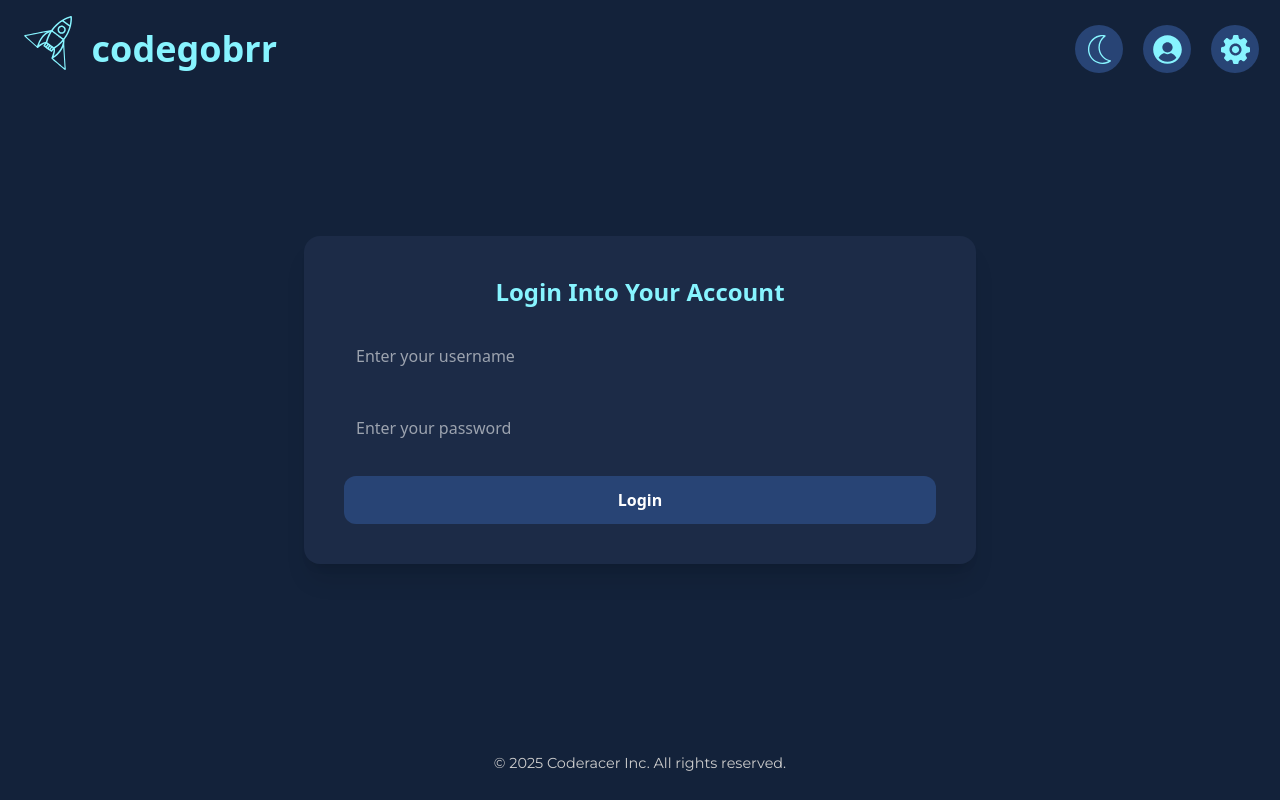
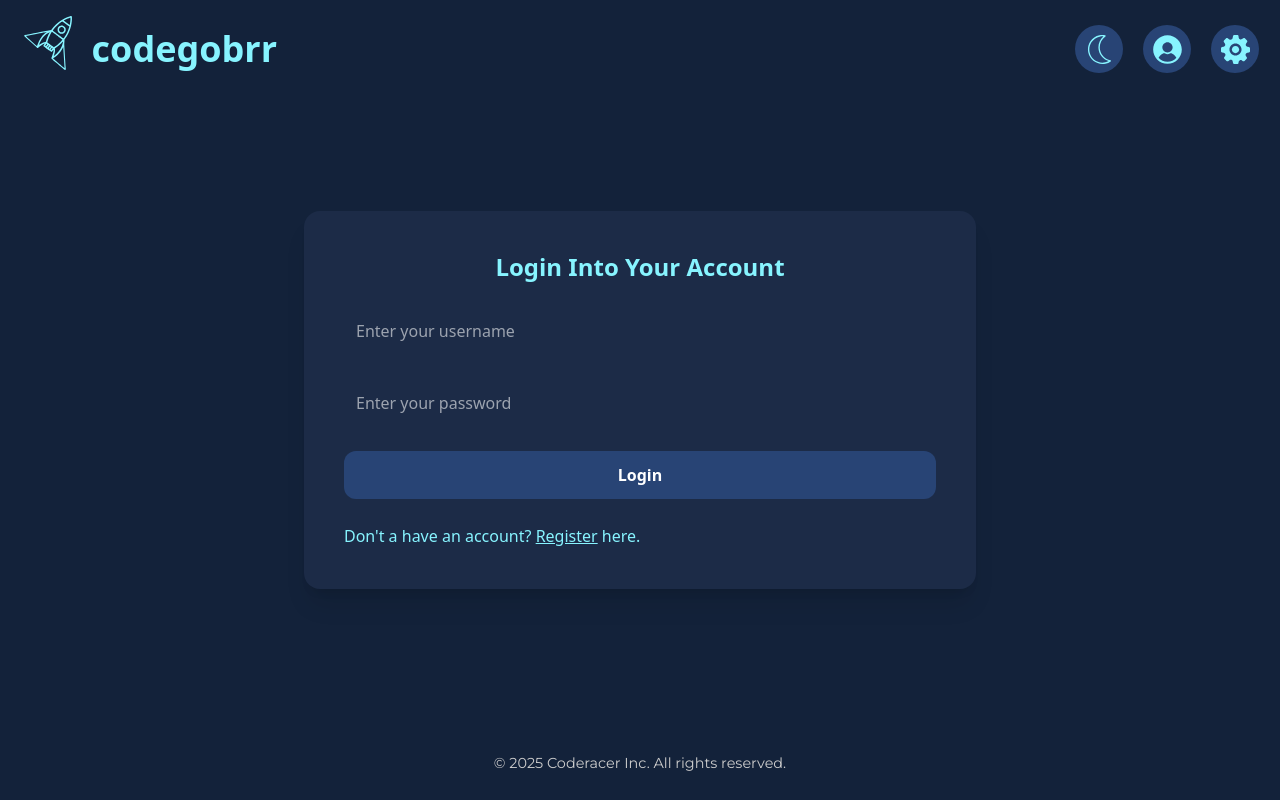
Before and after one commit to JavaBootcampJuly2025/Coderacer, a React (Create React App) app in the folder frontend/: page /login in a window 1280 px wide. Built offline with nearby package versions, Linux system fonts and the light colour scheme.

Commit message:
add an on login page to register an account

```diff
--- a/frontend/src/pages/Login.js
+++ b/frontend/src/pages/Login.js
@@ -70,6 +70,9 @@ function Login() {
                         >
                             Login
                         </button>
+                        <p className="text-base text-[var(--text)] leading-relaxed overflow-y-auto">
+                            Don't a have an account? <a href="/register" className="underline">Register</a> here.
+                        </p>
                     </form>
                     {message && (
                         <p className={`mt-4 text-center ${messageColor}`}>{message}</p>
```
